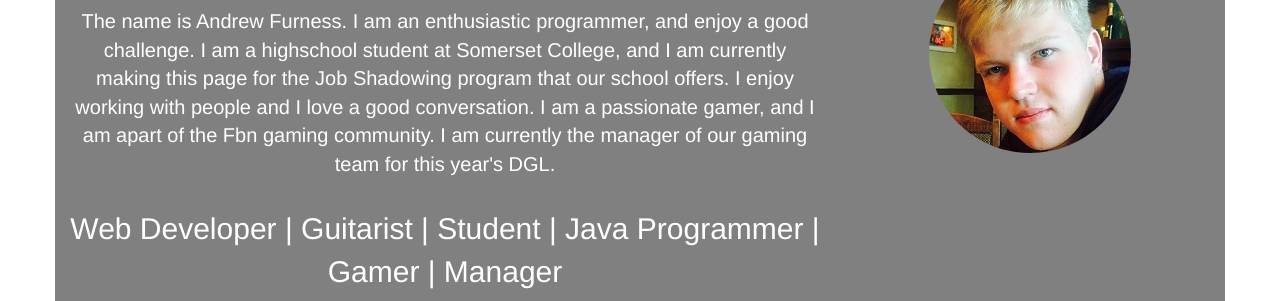
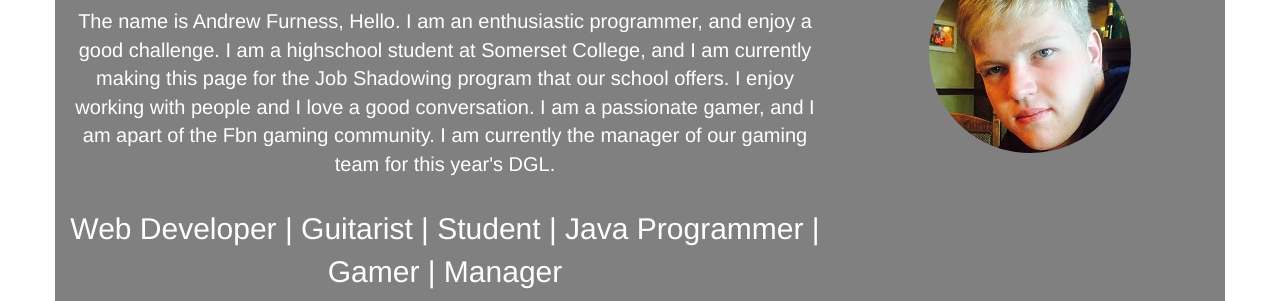
Before and after one commit to AndrewFurness/portfolio, a website: page index.html in a window 1280 px wide. Shown: the part 139-440 px from the top of the page. Drawn offline with nearby package versions, Linux system fonts and the light colour scheme; some packages are replaced by stand-ins of ours; a script that the page names is missing.

Commit message:
Added the word hello to a paragraph

```diff
--- a/index.html
+++ b/index.html
@@ -78,7 +78,7 @@
                 <h1 class="text-center">Andrew Furness</h1>
                 <!-- <h2 class="text-center about">About</h2> -->
                 <p class="text-center about-text">
-                    The name is Andrew Furness. I am an enthusiastic programmer, and enjoy a good challenge. I am a highschool student at Somerset College, and I am currently making this page for the Job Shadowing program that our school offers. I enjoy working with people
+                    The name is Andrew Furness, Hello. I am an enthusiastic programmer, and enjoy a good challenge. I am a highschool student at Somerset College, and I am currently making this page for the Job Shadowing program that our school offers. I enjoy working with people
                     and I love a good conversation. I am a passionate gamer, and I am apart of the Fbn gaming community. I am currently the manager of our gaming team for this year's DGL.
                 </p>
 
```
